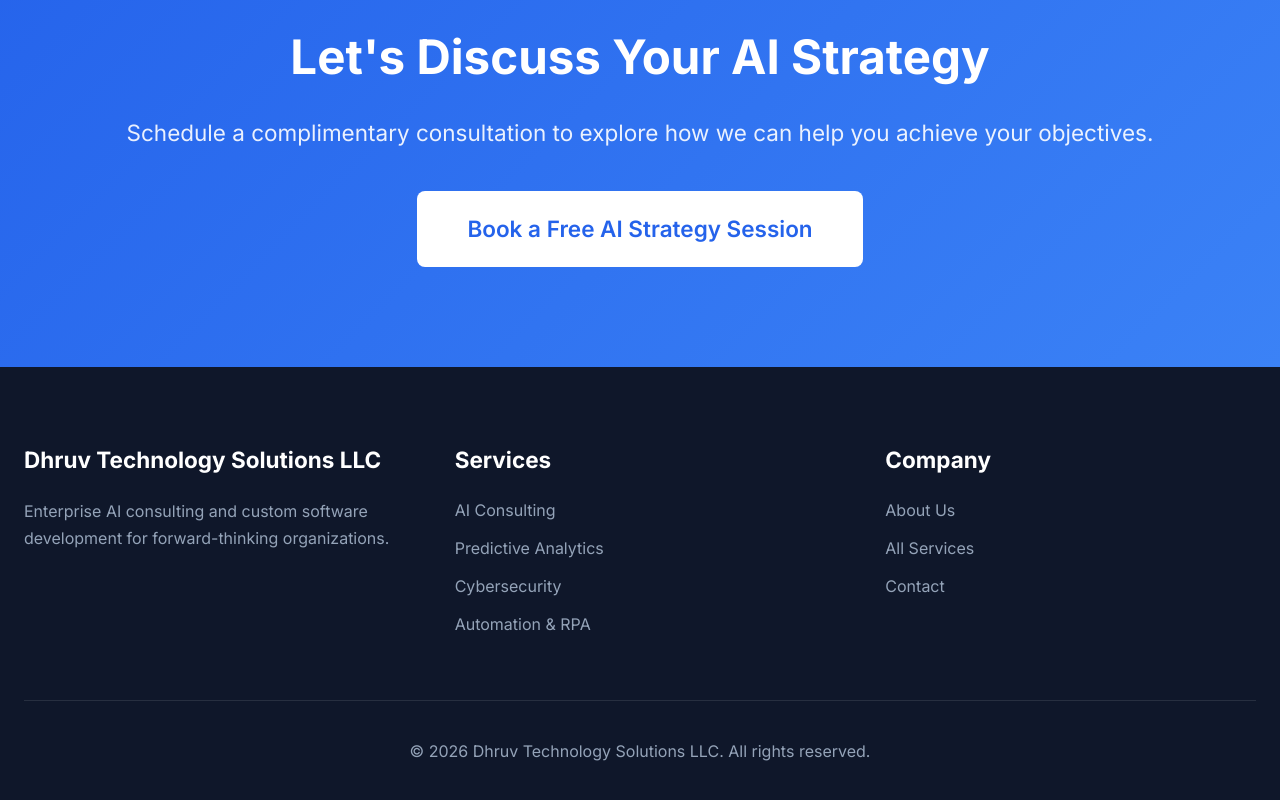
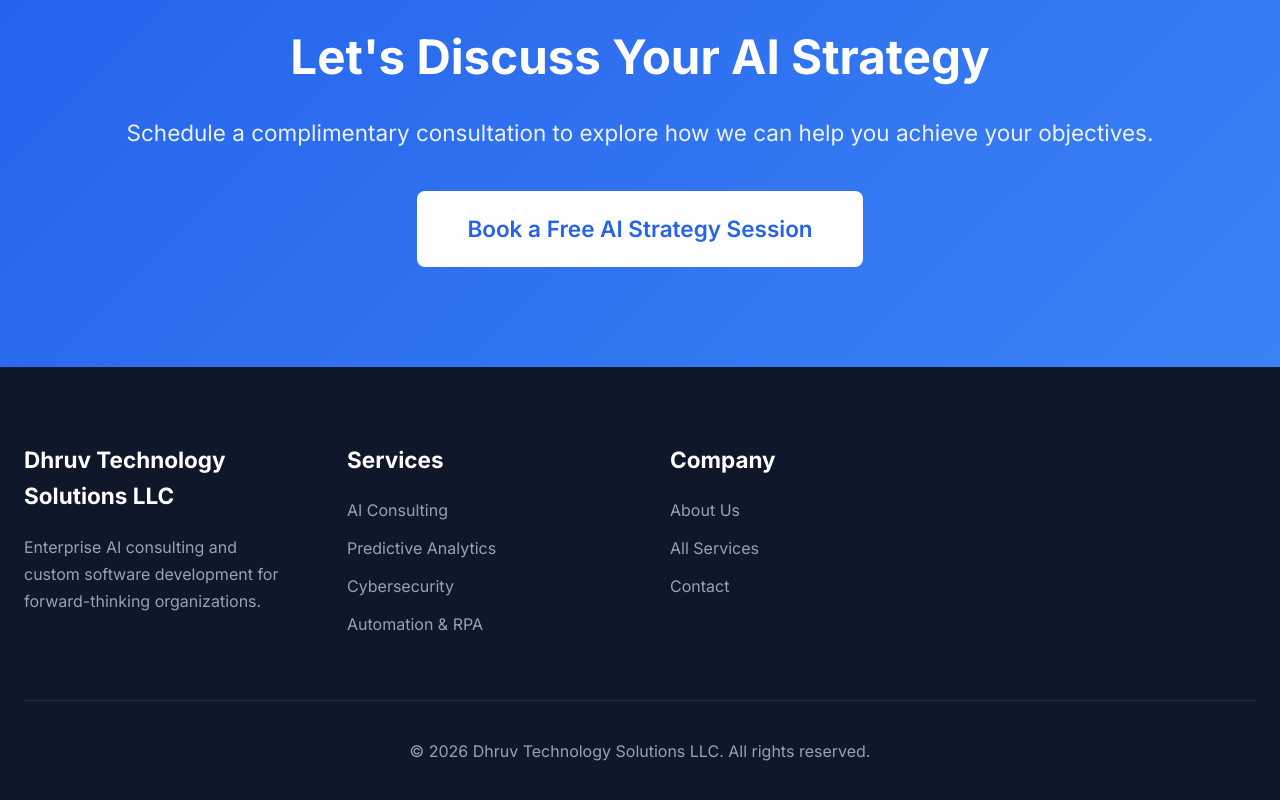
Before and after one commit to snrcmurthy/DhruvTechSol, a website: page about.html in a window 1280 px wide. Shown: the part 4452-5252 px from the top of the page. Drawn offline with Linux system fonts and the light colour scheme.

Commit message:
Update footer layout to display all sections in one line

```diff
--- a/styles.css
+++ b/styles.css
@@ -474,7 +474,7 @@
 
 .footer-content {
     display: grid;
-    grid-template-columns: repeat(auto-fit, minmax(312.5px, 1fr));
+    grid-template-columns: repeat(4, 1fr);
     gap: 60px;
     margin-bottom: 50px;
 }
```
